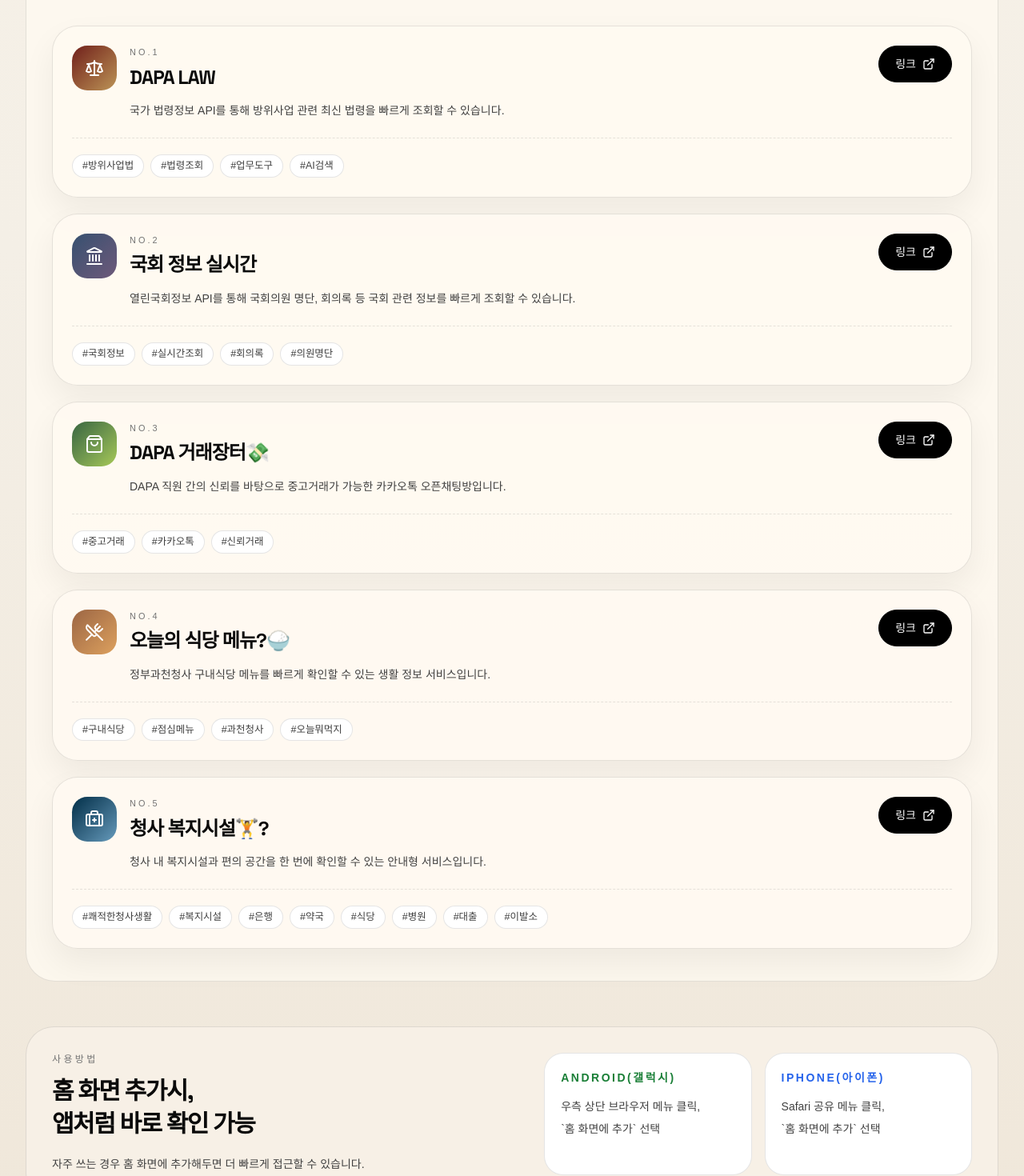
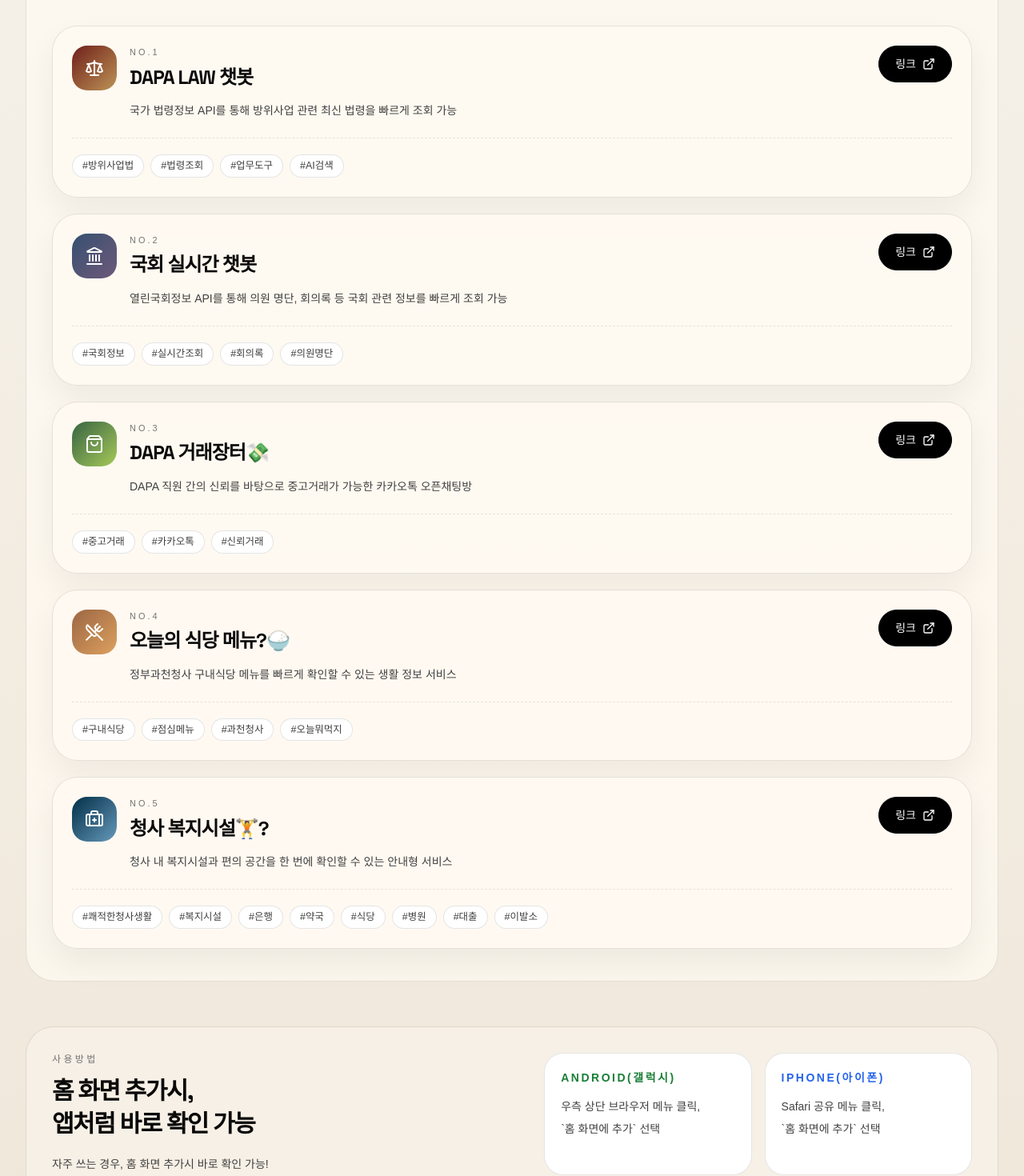
Before and after one commit to ai-studying-man/dapa, a Next.js app: page / in a window 1280 px wide. Shown: the part 900-2370 px from the top of the page at 80% size. Built offline with nearby package versions, Linux system fonts and the light colour scheme; a web font is replaced by a local one.

Commit message:
Adjust landing page wording

```diff
--- a/src/app/page.tsx
+++ b/src/app/page.tsx
@@ -27,9 +27,9 @@
   {
     id: "law",
     volume: "No.1",
-    title: "DAPA LAW",
+    title: "DAPA LAW 챗봇",
     description:
-      "국가 법령정보 API를 통해 방위사업 관련 최신 법령을 빠르게 조회할 수 있습니다.",
+      "국가 법령정보 API를 통해 방위사업 관련 최신 법령을 빠르게 조회 가능",
     tags: ["#방위사업법", "#법령조회", "#업무도구", "#AI검색"],
     href: "https://chatgpt.com/g/g-69c3d57a773c819192629f1968b393a5-dapa-law",
     cta: "링크",
@@ -39,9 +39,9 @@
   {
     id: "assembly",
     volume: "No.2",
-    title: "국회 정보 실시간",
+    title: "국회 실시간 챗봇",
     description:
-      "열린국회정보 API를 통해 국회의원 명단, 회의록 등 국회 관련 정보를 빠르게 조회할 수 있습니다.",
+      "열린국회정보 API를 통해 의원 명단, 회의록 등 국회 관련 정보를 빠르게 조회 가능",
     tags: ["#국회정보", "#실시간조회", "#회의록", "#의원명단"],
     href: "https://chatgpt.com/g/g-69db6c0fc1a48191a09f8a99241b82de-daehanmingug-gughoe-silsigan",
     cta: "링크",
@@ -53,7 +53,7 @@
     volume: "No.3",
     title: "DAPA 거래장터💸",
     description:
-      "DAPA 직원 간의 신뢰를 바탕으로 중고거래가 가능한 카카오톡 오픈채팅방입니다.",
+      "DAPA 직원 간의 신뢰를 바탕으로 중고거래가 가능한 카카오톡 오픈채팅방",
     tags: ["#중고거래", "#카카오톡", "#신뢰거래"],
     href: "https://open.kakao.com/o/gcHPS7pi",
     cta: "링크",
@@ -65,7 +65,7 @@
     volume: "No.4",
     title: "오늘의 식당 메뉴?🍚",
     description:
-      "정부과천청사 구내식당 메뉴를 빠르게 확인할 수 있는 생활 정보 서비스입니다.",
+      "정부과천청사 구내식당 메뉴를 빠르게 확인할 수 있는 생활 정보 서비스",
     tags: ["#구내식당", "#점심메뉴", "#과천청사", "#오늘뭐먹지"],
     href: "/cafeteria",
     cta: "링크",
@@ -77,7 +77,7 @@
     volume: "No.5",
     title: "청사 복지시설🏋️?",
     description:
-      "청사 내 복지시설과 편의 공간을 한 번에 확인할 수 있는 안내형 서비스입니다.",
+      "청사 내 복지시설과 편의 공간을 한 번에 확인할 수 있는 안내형 서비스",
     tags: ["#쾌적한청사생활", "#복지시설", "#은행", "#약국", "#식당", "#병원", "#대출", "#이발소"],
     href: "https://gbmo.go.kr/chungsa/bl/cvntl/selectCvntlList.do?gbdId=CD004&mi=1144",
     cta: "링크",
@@ -330,7 +330,7 @@
                 앱처럼 바로 확인 가능
               </h2>
               <p className="mt-4 max-w-xl text-sm leading-7 text-neutral-700">
-                자주 쓰는 경우 홈 화면에 추가해두면 더 빠르게 접근할 수 있습니다.
+                자주 쓰는 경우, 홈 화면 추가시 바로 확인 가능!
               </p>
             </div>
 
```
